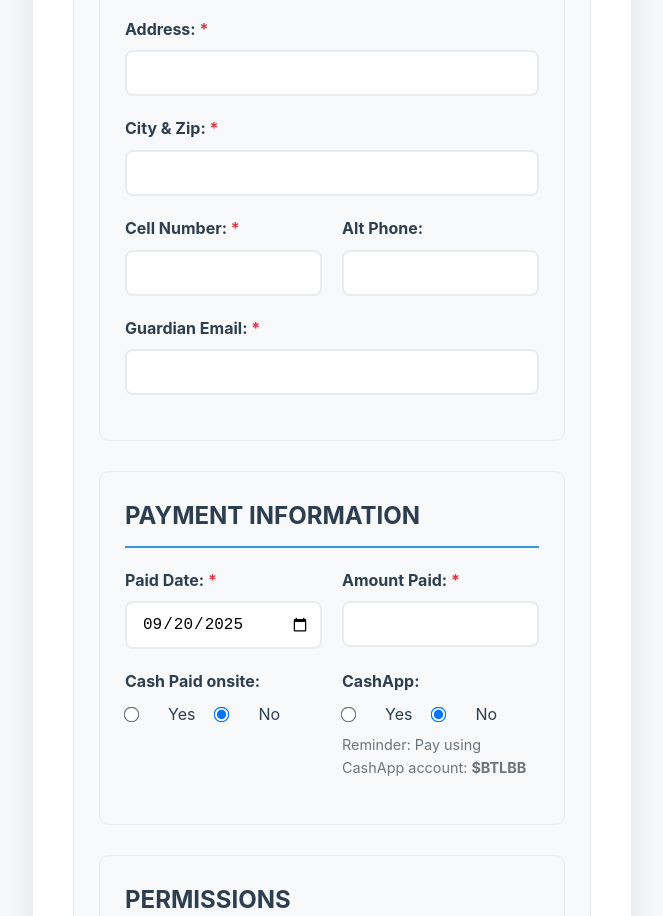
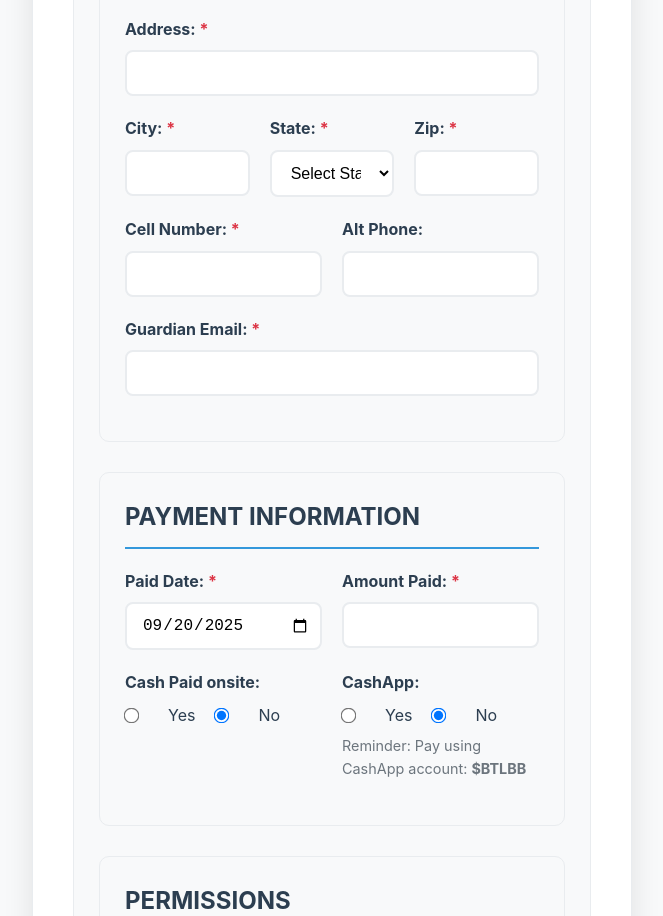
Before and after one commit to WinstonAC/blacktop, a plain HTML site: page index.html in a window 1280 px wide. Shown: the part 1148-2064 px from the top of the page, without its empty margins (308-971 px from the left). Drawn offline with Linux system fonts and the light colour scheme.

Commit message:
Add separate City, State, Zip fields and fix date formatting
- Replaced 'City & Zip' with separate City, State, and Zip fields
- Added dropdown with all 50 US states for State field
- Made all three address fields required
- Fixed date formatting to display as 'Sep 15, 2015' instead of '2015-09-15'
- Updated form validation to include new required fields
- Updated email generation to include separate address fields
- Applied date formatting to Date of Birth, Paid Date, and Signature Date

```diff
--- a/index.html
+++ b/index.html
@@ -385,9 +385,71 @@
                     <input type="text" id="address" name="address" required>
                 </div>
 
-                <div class="form-group">
-                    <label for="cityZip">City & Zip: <span class="required">*</span></label>
-                    <input type="text" id="cityZip" name="cityZip" required>
+                <div class="form-row-3">
+                    <div class="form-group">
+                        <label for="city">City: <span class="required">*</span></label>
+                        <input type="text" id="city" name="city" required>
+                    </div>
+                    <div class="form-group">
+                        <label for="state">State: <span class="required">*</span></label>
+                        <select id="state" name="state" required>
+                            <option value="">Select State</option>
+                            <option value="AL">Alabama</option>
+                            <option value="AK">Alaska</option>
+                            <option value="AZ">Arizona</option>
+                            <option value="AR">Arkansas</option>
+                            <option value="CA">California</option>
+                            <option value="CO">Colorado</option>
+                            <option value="CT">Connecticut</option>
+                            <option value="DE">Delaware</option>
+                            <option value="FL">Florida</option>
+                            <option value="GA">Georgia</option>
+                            <option value="HI">Hawaii</option>
+                            <option value="ID">Idaho</option>
+                            <option value="IL">Illinois</option>
+                            <option value="IN">Indiana</option>
+                            <option value="IA">Iowa</option>
+                            <option value="KS">Kansas</option>
+                            <option value="KY">Kentucky</option>
+                            <option value="LA">Louisiana</option>
+                            <option value="ME">Maine</option>
+                            <option value="MD">Maryland</option>
+                            <option value="MA">Massachusetts</option>
+                            <option value="MI">Michigan</option>
+                            <option value="MN">Minnesota</option>
+                            <option value="MS">Mississippi</option>
+                            <option value="MO">Missouri</option>
+                            <option value="MT">Montana</option>
+                            <option value="NE">Nebraska</option>
+                            <option value="NV">Nevada</option>
+                            <option value="NH">New Hampshire</option>
+                            <option value="NJ">New Jersey</option>
+                            <option value="NM">New Mexico</option>
+                            <option value="NY">New York</option>
+                            <option value="NC">North Carolina</option>
+                            <option value="ND">North Dakota</option>
+                            <option value="OH">Ohio</option>
+                            <option value="OK">Oklahoma</option>
+                            <option value="OR">Oregon</option>
+                            <option value="PA">Pennsylvania</option>
+                            <option value="RI">Rhode Island</option>
+                            <option value="SC">South Carolina</option>
+                            <option value="SD">South Dakota</option>
+                            <option value="TN">Tennessee</option>
+                            <option value="TX">Texas</option>
+                            <option value="UT">Utah</option>
+                            <option value="VT">Vermont</option>
+                            <option value="VA">Virginia</option>
+                            <option value="WA">Washington</option>
+                            <option value="WV">West Virginia</option>
+                            <option value="WI">Wisconsin</option>
+                            <option value="WY">Wyoming</option>
+                        </select>
+                    </div>
+                    <div class="form-group">
+                        <label for="zip">Zip: <span class="required">*</span></label>
+                        <input type="text" id="zip" name="zip" required>
+                    </div>
                 </div>
 
                 <div class="form-row">
@@ -513,7 +575,7 @@
             const data = Object.fromEntries(formData.entries());
 
             // Validate required fields
-            const requiredFields = ['playerFirstName', 'playerLastName', 'age', 'dateOfBirth', 'tshirtSize', 'parentName', 'address', 'cityZip', 'cellNumber', 'guardianEmail', 'paidDate', 'amountPaid', 'liabilityRelease', 'parentGuardianName', 'signatureDate'];
+            const requiredFields = ['playerFirstName', 'playerLastName', 'age', 'dateOfBirth', 'tshirtSize', 'parentName', 'address', 'city', 'state', 'zip', 'cellNumber', 'guardianEmail', 'paidDate', 'amountPaid', 'liabilityRelease', 'parentGuardianName', 'signatureDate'];
 
             for (let field of requiredFields) {
                 if (!data[field]) {
@@ -531,21 +593,23 @@
             emailContent += `Player First Name: ${data.playerFirstName}\n`;
             emailContent += `Player Last Name: ${data.playerLastName}\n`;
             emailContent += `Age: ${data.age}\n`;
-            emailContent += `Date of Birth: ${data.dateOfBirth}\n`;
+            emailContent += `Date of Birth: ${formatDateForDisplay(data.dateOfBirth)}\n`;
             emailContent += `T-Shirt Size: ${data.tshirtSize}\n\n`;
 
             emailContent += `PARENT/GUARDIAN INFORMATION\n`;
             emailContent += `------------------------------------------\n`;
             emailContent += `Parent Name: ${data.parentName}\n`;
             emailContent += `Address: ${data.address}\n`;
-            emailContent += `City & Zip: ${data.cityZip}\n`;
+            emailContent += `City: ${data.city}\n`;
+            emailContent += `State: ${data.state}\n`;
+            emailContent += `Zip: ${data.zip}\n`;
             emailContent += `Cell Number: ${data.cellNumber}\n`;
             emailContent += `Alt Phone: ${data.altPhone || 'N/A'}\n`;
             emailContent += `Guardian Email: ${data.guardianEmail}\n\n`;
 
             emailContent += `PAYMENT INFORMATION\n`;
             emailContent += `------------------------------------------\n`;
-            emailContent += `Paid Date: ${data.paidDate}\n`;
+            emailContent += `Paid Date: ${formatDateForDisplay(data.paidDate)}\n`;
             emailContent += `Amount Paid: $${data.amountPaid}\n`;
             emailContent += `Cash Paid onsite: ${data.cashPaidOnsite || 'No'}\n`;
             emailContent += `CashApp: ${data.cashapp || 'No'}\n\n`;
@@ -558,7 +622,7 @@
             emailContent += `SIGNATURE\n`;
             emailContent += `------------------------------------------\n`;
             emailContent += `Parent/Guardian Name: ${data.parentGuardianName}\n`;
-            emailContent += `Date: ${data.signatureDate}\n\n`;
+            emailContent += `Date: ${formatDateForDisplay(data.signatureDate)}\n\n`;
 
             emailContent += `==========================================\n`;
             emailContent += `Thank you for registering!\n`;
@@ -575,6 +639,13 @@
             // Show success message
             alert('Registration form prepared! Your email client should open with the completed form. If it doesn\'t open automatically, please copy the form data and email it to robertjanice@bellsouth.net');
         });
+
+        // Function to format date for display
+        function formatDateForDisplay(dateString) {
+            const date = new Date(dateString);
+            const months = ['Jan', 'Feb', 'Mar', 'Apr', 'May', 'Jun', 'Jul', 'Aug', 'Sep', 'Oct', 'Nov', 'Dec'];
+            return `${months[date.getMonth()]} ${date.getDate()}, ${date.getFullYear()}`;
+        }
 
         // Set today's date as default for paid date and signature date
         const today = new Date().toISOString().split('T')[0];
```
